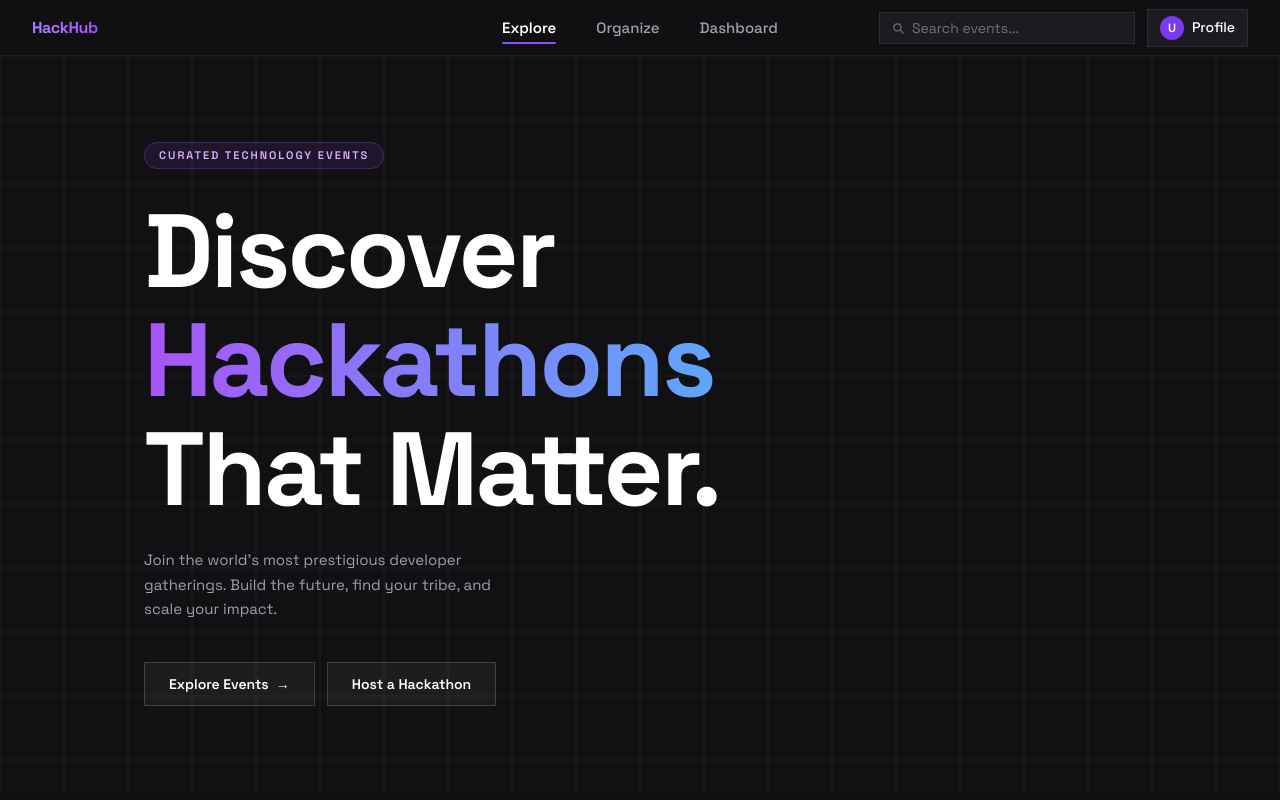
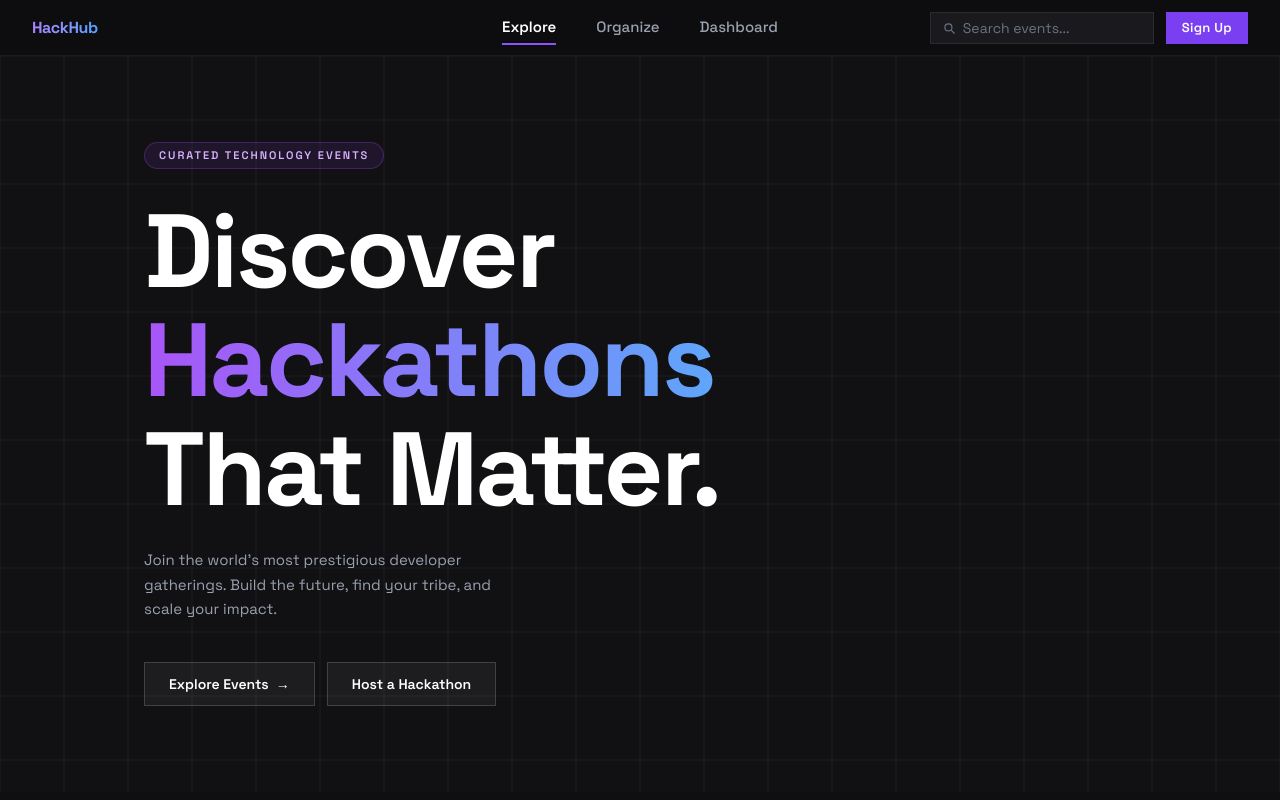
Before and after one commit to Saranya051006/Hackhub, a Next.js app: page / in a window 1280 px wide. Shown: the top 800 px of the page. Built offline with nearby package versions, Linux system fonts and the light colour scheme.

Commit message:
Updated Signup

```diff
--- a/components/custom/Navbar.tsx
+++ b/components/custom/Navbar.tsx
@@ -1,26 +1,24 @@
 "use client";
 
 import { Input } from "@/components/ui/input";
-import { Avatar, AvatarFallback, AvatarImage } from "@/components/ui/avatar";
 
 export default function Navbar() {
     return (
-        <nav className="w-full h-14 flex items-center border-b border-white/[0.06] bg-[#111113]/95 backdrop-blur-sm sticky top-0 z-50">
-            {/* Full-width grid: left / center / right */}
+        <nav className="w-full h-14 flex items-center border-b border-white/[0.06] bg-[#0e0e10]/95 backdrop-blur-sm sticky top-0 z-50">
             <div className="w-full grid grid-cols-3 items-center px-8">
 
                 {/* LEFT: LOGO */}
                 <div className="flex items-center">
-                    <h1 className="text-base font-bold tracking-tight bg-gradient-to-r from-violet-400 to-purple-500 bg-clip-text text-transparent">
+                    <h1 className="text-base font-bold tracking-tight bg-gradient-to-r from-violet-400 to-blue-400 bg-clip-text text-transparent">
                         HackHub
                     </h1>
                 </div>
 
                 {/* CENTER: NAV LINKS */}
-                <div className="flex items-center justify-center gap-2 text-sm">
+                <div className="flex items-center justify-center gap-2">
                     <a href="#" className="relative px-4 py-1.5 text-white font-semibold text-[15px]">
                         Explore
-                        <span className="absolute bottom-0 left-4 right-4 h-[2px] rounded-full bg-violet-500" />
+                        <span className="absolute bottom-0 left-4 right-4 h-[2px] bg-violet-500" />
                     </a>
                     <a href="#" className="px-4 py-1.5 text-gray-400 hover:text-white transition-colors font-medium text-[15px]">
                         Organize
@@ -30,7 +28,7 @@ export default function Navbar() {
                     </a>
                 </div>
 
-                {/* RIGHT: SEARCH + PROFILE */}
+                {/* RIGHT: SEARCH + SIGN UP */}
                 <div className="flex items-center justify-end gap-3">
 
                     {/* Search */}
@@ -47,19 +45,13 @@ export default function Navbar() {
                         </svg>
                         <Input
                             placeholder="Search events..."
-                            className="w-64 h-8 pl-8 bg-[#1C1C20] border-white/[0.08] text-white text-[13px] placeholder:text-gray-500 rounded-lg focus-visible:ring-1 focus-visible:ring-violet-500/40"
+                            className="w-56 h-8 pl-8 bg-[#1a1a1e] border-white/[0.08] text-white text-[13px] placeholder:text-gray-500 rounded-none focus-visible:ring-1 focus-visible:ring-violet-500/40"
                         />
                     </div>
 
-                    {/* Profile */}
-                    <button className="flex items-center gap-2 px-3 py-1.5 rounded-lg border border-white/[0.08] bg-[#1C1C20] hover:bg-white/5 transition-colors">
-                        <Avatar className="w-6 h-6">
-                            <AvatarImage src="" />
-                            <AvatarFallback className="bg-[#7C3AED] text-white text-xs font-semibold">
-                                U
-                            </AvatarFallback>
-                        </Avatar>
-                        <span className="text-[14px] font-medium text-white">Profile</span>
+                    {/* Sign Up */}
+                    <button className="h-8 px-4 bg-[#7B3FF2] hover:bg-[#6d35d9] transition-colors text-[13px] font-semibold text-white rounded-none tracking-wide">
+                        Sign Up
                     </button>
 
                 </div>
--- a/components/ui/background-ripple-effect.tsx
+++ b/components/ui/background-ripple-effect.tsx
@@ -1,6 +1,6 @@
 "use client";
 
-import { useCallback, useEffect, useRef } from "react";
+import { useEffect, useRef } from "react";
 import { cn } from "@/lib/utils";
 
 const S = 64;
@@ -116,6 +116,35 @@ export const BackgroundRippleEffect = ({ className }: { className?: string }) =>
       rafRef.current = requestAnimationFrame(draw);
     };
 
+    // ✅ Listen on the parent container (whole page), not just canvas
+    // so hover + click work even when cursor is over the card/content
+    const parent = canvas.parentElement;
+
+    const onMouseMove = (e: MouseEvent) => {
+      const rect = canvas.getBoundingClientRect();
+      hoverRef.current = {
+        x: e.clientX - rect.left,
+        y: e.clientY - rect.top,
+      };
+    };
+
+    const onMouseLeave = () => {
+      hoverRef.current = null;
+    };
+
+    const onClick = (e: MouseEvent) => {
+      const rect = canvas.getBoundingClientRect();
+      wavesRef.current.push({
+        x: e.clientX - rect.left,
+        y: e.clientY - rect.top,
+        start: performance.now(),
+      });
+    };
+
+    parent?.addEventListener("mousemove", onMouseMove);
+    parent?.addEventListener("mouseleave", onMouseLeave);
+    parent?.addEventListener("click", onClick);
+
     const ro = new ResizeObserver(resize);
     ro.observe(canvas);
     resize();
@@ -124,38 +153,17 @@ export const BackgroundRippleEffect = ({ className }: { className?: string }) =>
     return () => {
       ro.disconnect();
       cancelAnimationFrame(rafRef.current);
+      parent?.removeEventListener("mousemove", onMouseMove);
+      parent?.removeEventListener("mouseleave", onMouseLeave);
+      parent?.removeEventListener("click", onClick);
     };
-  }, []);
-
-  const onMouseMove = useCallback((e: React.MouseEvent<HTMLCanvasElement>) => {
-    const rect = e.currentTarget.getBoundingClientRect();
-    hoverRef.current = {
-      x: e.clientX - rect.left,
-      y: e.clientY - rect.top,
-    };
-  }, []);
-
-  const onMouseLeave = useCallback(() => {
-    hoverRef.current = null;
-  }, []);
-
-  const onClick = useCallback((e: React.MouseEvent<HTMLCanvasElement>) => {
-    const rect = e.currentTarget.getBoundingClientRect();
-    wavesRef.current.push({
-      x: e.clientX - rect.left,
-      y: e.clientY - rect.top,
-      start: performance.now(),
-    });
   }, []);
 
   return (
     <canvas
       ref={canvasRef}
-      className={cn("absolute inset-0 z-0 cursor-crosshair", className)}
+      className={cn("absolute inset-0 z-0", className)}
       style={{ width: "100%", height: "100%" }}
-      onMouseMove={onMouseMove}
-      onMouseLeave={onMouseLeave}
-      onClick={onClick}
     />
   );
 };
```
